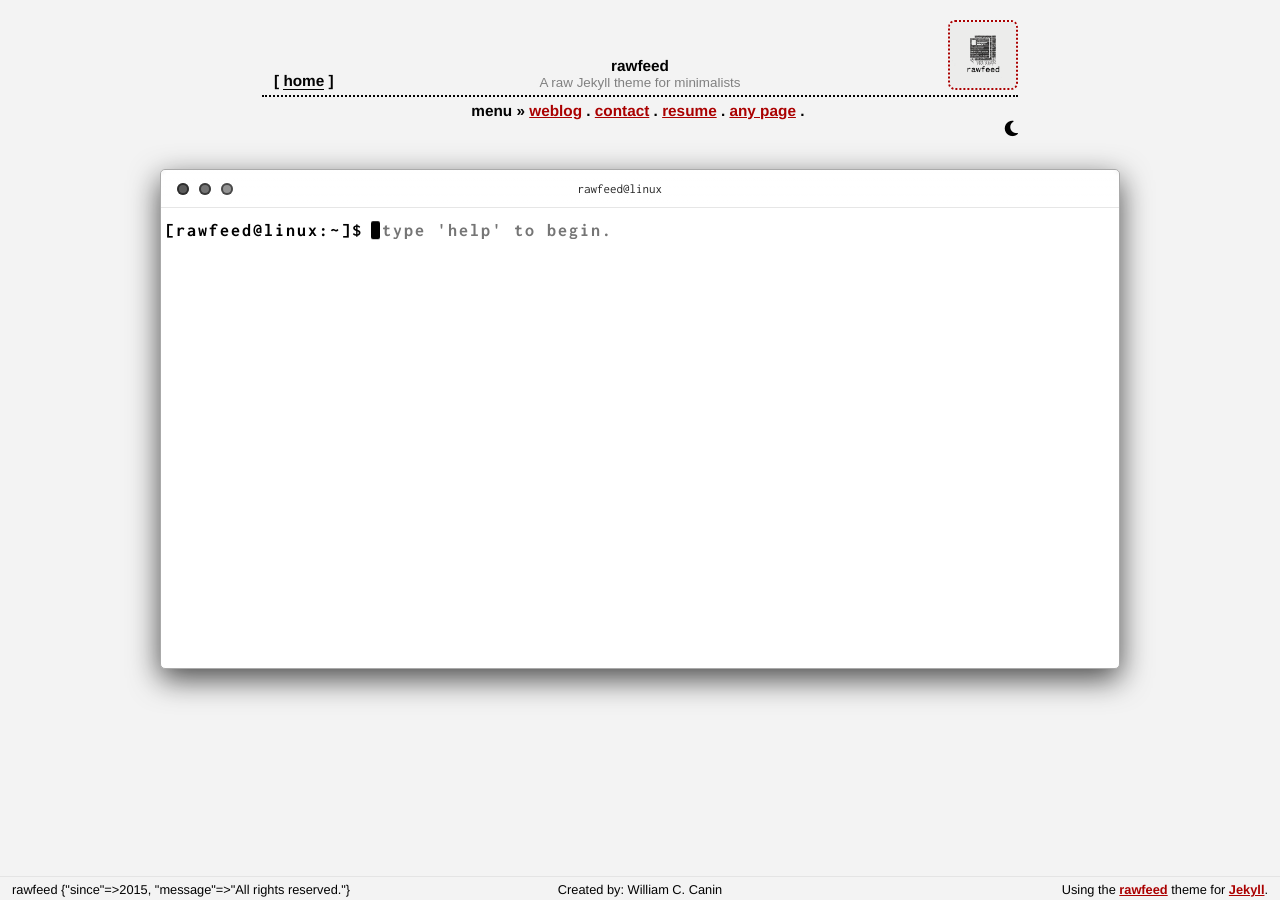
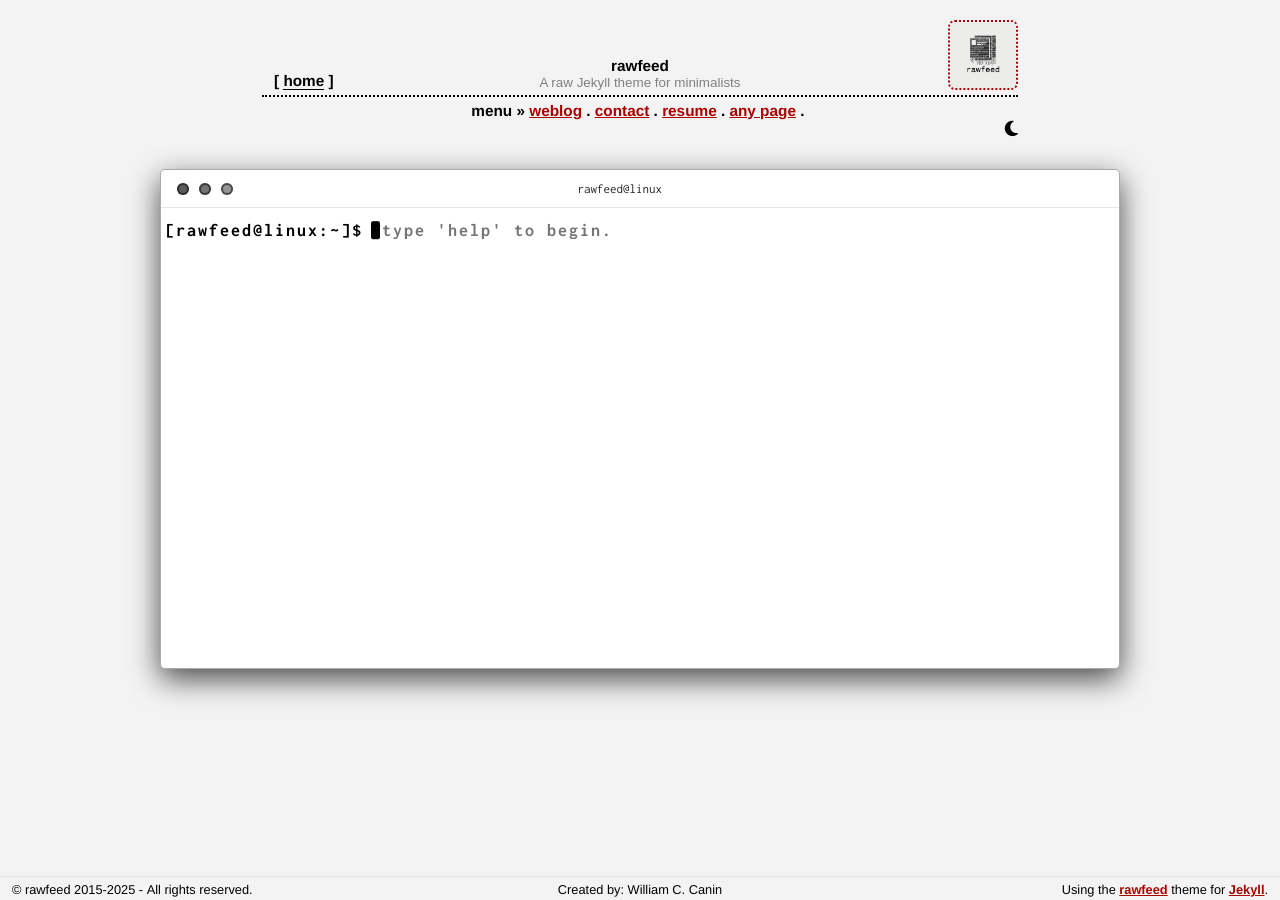
Before and after one commit to rawfeed/rawfeed-jekyll, a Jekyll site: the page built from index.md, in a window 1280 px wide. Built offline with Jekyll 4.4.1, drawn with Linux system fonts in a browser that asks for light colours; some web fonts are replaced.

Commit message:
Adding automatic current date (year) and "since" date function

```diff
--- a/_includes/layout/footer.html
+++ b/_includes/layout/footer.html
@@ -14,7 +14,8 @@
 
     {%- if site.text.footer.copyright -%}
     <div class="col-sm">
-      <div class="footer-copyright">{{ site.title | default: theme_name }}&nbsp;{{ site.text.footer.copyright }}</div>
+      {%- assign year = site.time | date: "%Y" -%}
+      <div class="footer-copyright">©&nbsp;{{ site.title | default: theme_name }}&nbsp;{{ site.text.footer.copyright.since }}-{{year}}&nbsp;-&nbsp;{{ site.text.footer.copyright.message }}</div>
     </div>
     {%- endif -%}
 
```
